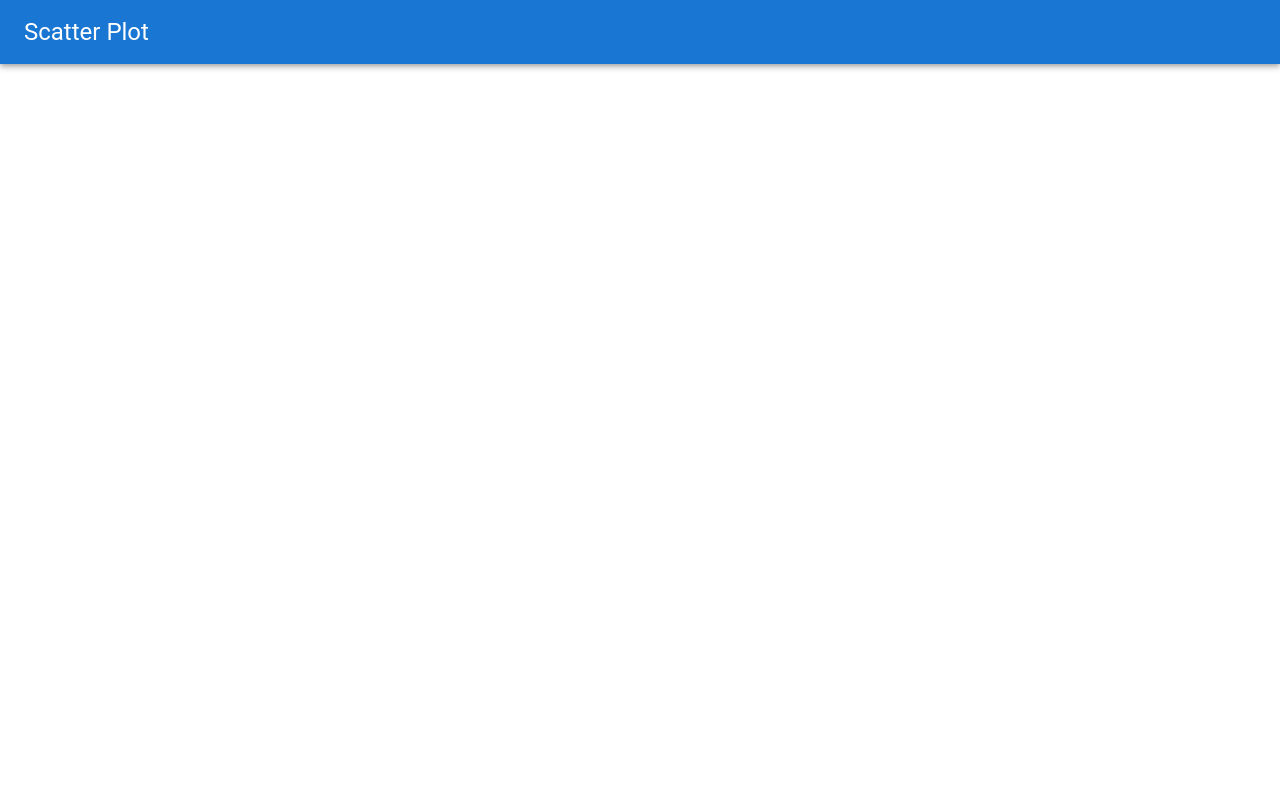
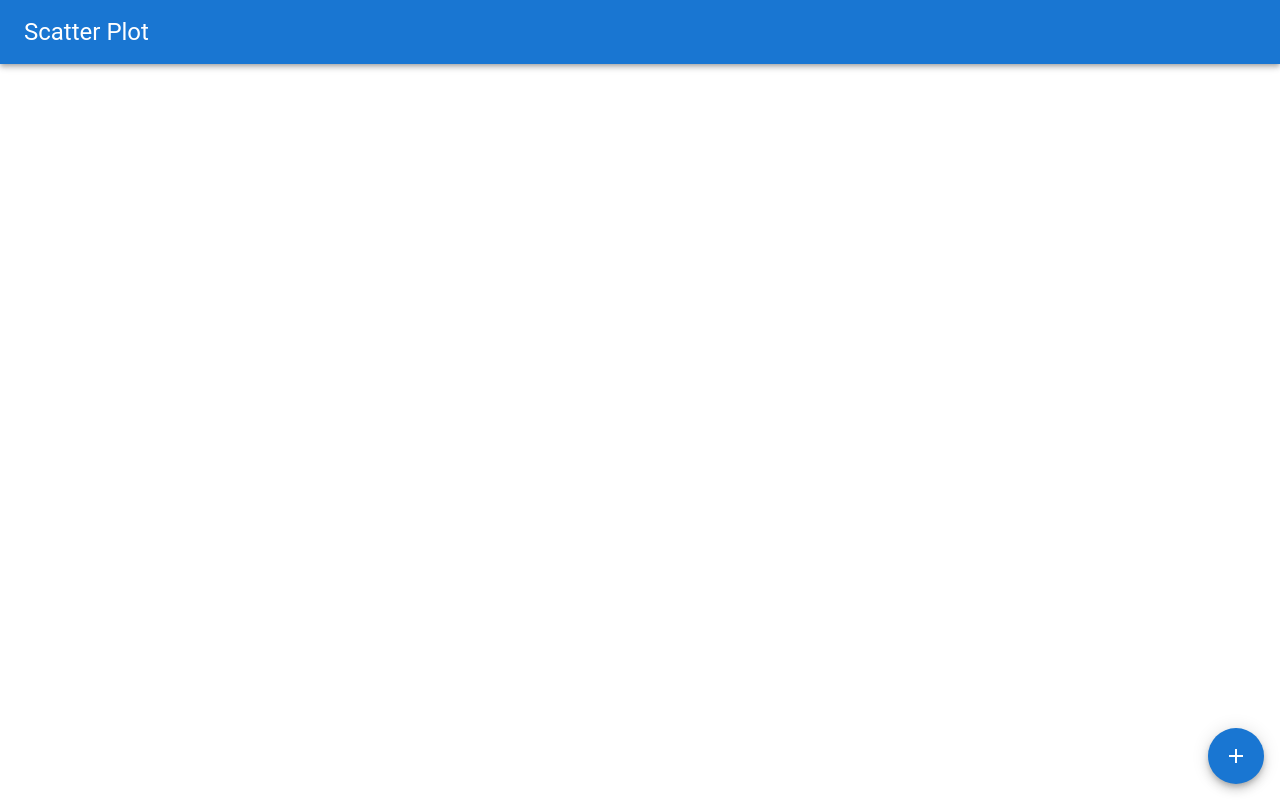
Before and after one commit to Snehal23-dev/scatter-plot-visualisation, a React (Create React App) app in the folder visualisation/: page / in a window 1280 px wide. Built offline with nearby package versions, Linux system fonts and the light colour scheme.

Commit message:
Add quick actions

```diff
--- /dev/null
+++ b/visualisation/src/components/home-container/HomeContainer.js
@@ -0,0 +1,14 @@
+import { Container } from "@mui/material";
+import QuickActions from "./QuickActions";
+
+
+function HomeContainer() {
+    return (
+        <Container maxWidth={false}>
+            <QuickActions />
+        </Container>
+    )
+}
+
+
+export default HomeContainer;
--- /dev/null
+++ b/visualisation/src/components/home-container/QuickActions.js
@@ -0,0 +1,34 @@
+import FileUploadIcon from '@mui/icons-material/FileUpload';
+import TimelineIcon from '@mui/icons-material/Timeline';
+import { Box, SpeedDial, SpeedDialAction, SpeedDialIcon } from '@mui/material';
+
+const actions = [
+    { icon: <FileUploadIcon />, name: 'Upload' },
+    { icon: <TimelineIcon />, name: 'Predict' }
+];
+
+const speedDialAction = () => {
+    return actions.map(action =>
+         <SpeedDialAction
+            key={action.name}
+            icon={action.icon}
+            tooltipTitle={action.name}
+        />
+    )
+};
+
+function QuickActions() {
+
+    return (
+            <SpeedDial
+                ariaLabel="SpeedDial basic example"
+                sx={{ position: 'absolute', bottom: 16, right: 16 }}
+                icon={<SpeedDialIcon />}
+            >
+                {speedDialAction()}
+            </SpeedDial>
+
+    )
+}
+
+export default QuickActions;
--- a/visualisation/src/components/layout/Layout.js
+++ b/visualisation/src/components/layout/Layout.js
@@ -1,10 +1,12 @@
 import { Container } from "@mui/material";
+import HomeContainer from "../home-container/HomeContainer";
 import Navbar from "../navbar/Navbar";
 
 function Layout() {
     return (
         <Container maxWidth={false} disableGutters={true} sx={{ height: '100vh' }}>
             <Navbar />
+            <HomeContainer />
         </Container>
     )
 }
```
